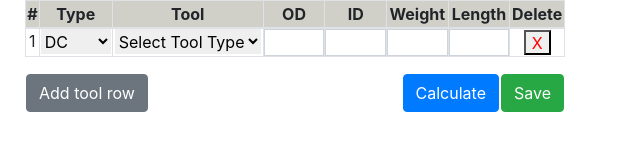
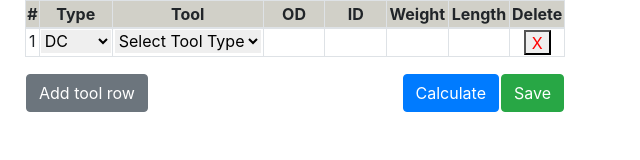
Before and after one commit to robhami/data_entry_table, a plain HTML site: page index.html in a window 1280 px wide. Shown: the full height of the page, 0-640 px from the left. Drawn offline with nearby package versions, Linux system fonts and the light colour scheme.

Commit message:
need to sort scaling cards?

```diff
--- a/styles.css
+++ b/styles.css
@@ -1,7 +1,7 @@
 
 .container {
 	max-width: 570px;
-	min-width:400px;
+	/*min-width:400px;*/
 }
 
 
@@ -16,6 +16,9 @@ input {
 	min-height: 25px;
 	/*border-color: blue !important;*/
 	/*background-color: #f7e96f !important;*/
+	border: 0 !important;
+	outline:0px;
+	-webkit-appearance: none;
 }
 
 
@@ -23,6 +26,7 @@ td {
 	margin: 0 !important;
 	padding: 0 !important;
 	height: 25px;
+	/*border: 0 !important;*/
 	/*border-color: black !important;*/
 }
 
@@ -65,6 +69,7 @@ th {
 .numEnt {
 	max-width: 60px;
 	min-width: 50px;
+
 }
 
 #buttText {
@@ -77,7 +82,7 @@ button {
 
 select {
 	/*background-color: #f7e96f !important;*/
-	min-height: 25px !important;
+	min-height: 23px !important;
 	border: 0px;
 	outline:0px;
 
```
